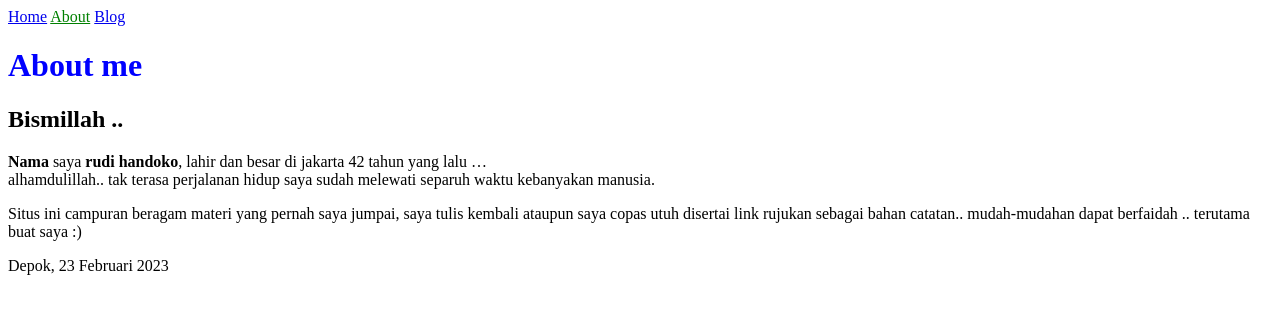
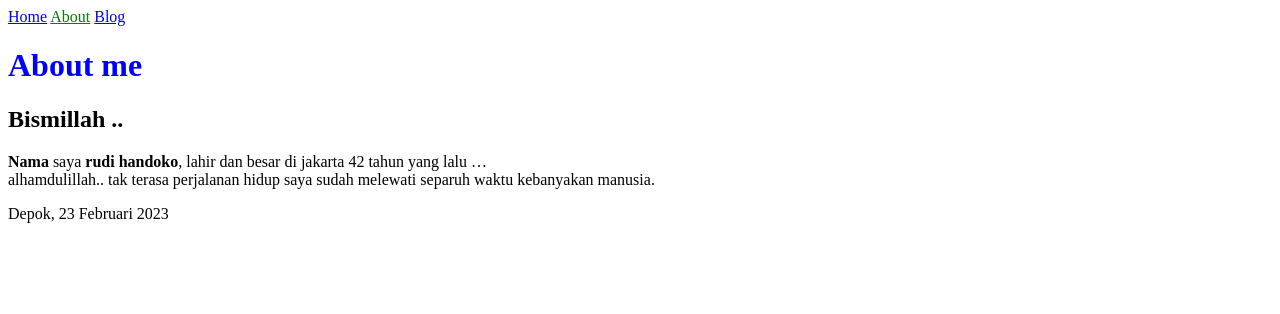
Before and after one commit to abdullahanon/abdullahanon.github.io, a Jekyll site: the page built from about.md, in a window 1280 px wide. Shown: the top 314 px of the page. Built offline with Jekyll 4.4.1, drawn with Linux system fonts in a browser that asks for light colours.

Commit message:
Edit Content About

```diff
--- a/about.md
+++ b/about.md
@@ -10,6 +10,4 @@ title: About
 **Nama** saya **rudi handoko**, lahir dan besar di jakarta 42 tahun yang lalu ...<br>
 alhamdulillah.. tak terasa perjalanan hidup saya sudah melewati separuh waktu kebanyakan manusia.
 
-Situs ini campuran beragam materi yang pernah saya jumpai, saya tulis kembali ataupun saya copas utuh disertai link rujukan sebagai bahan catatan.. mudah-mudahan dapat berfaidah .. terutama buat saya :)
-
 Depok, 23 Februari 2023
```
Also changed, not shown: 1 other file.
